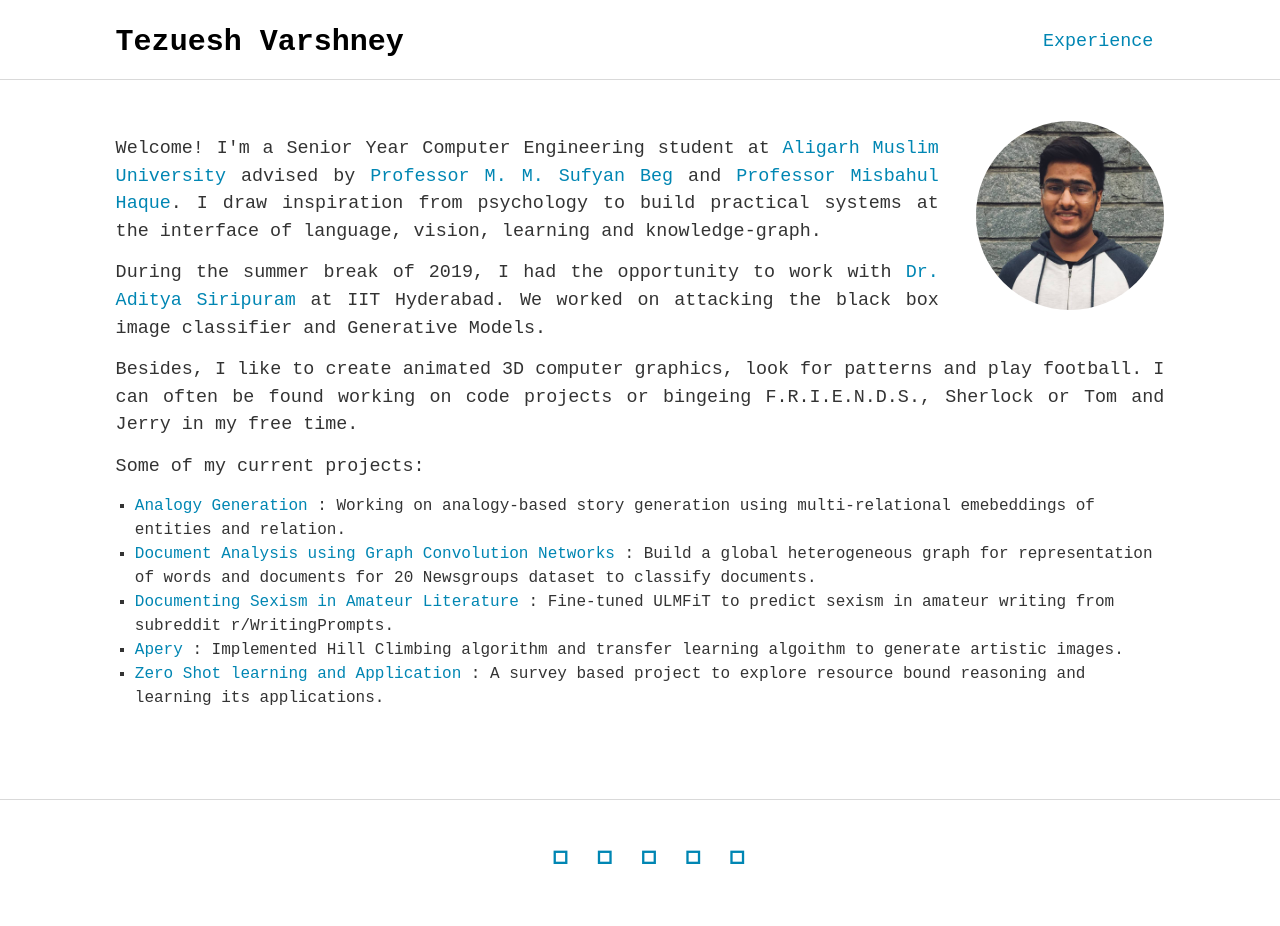
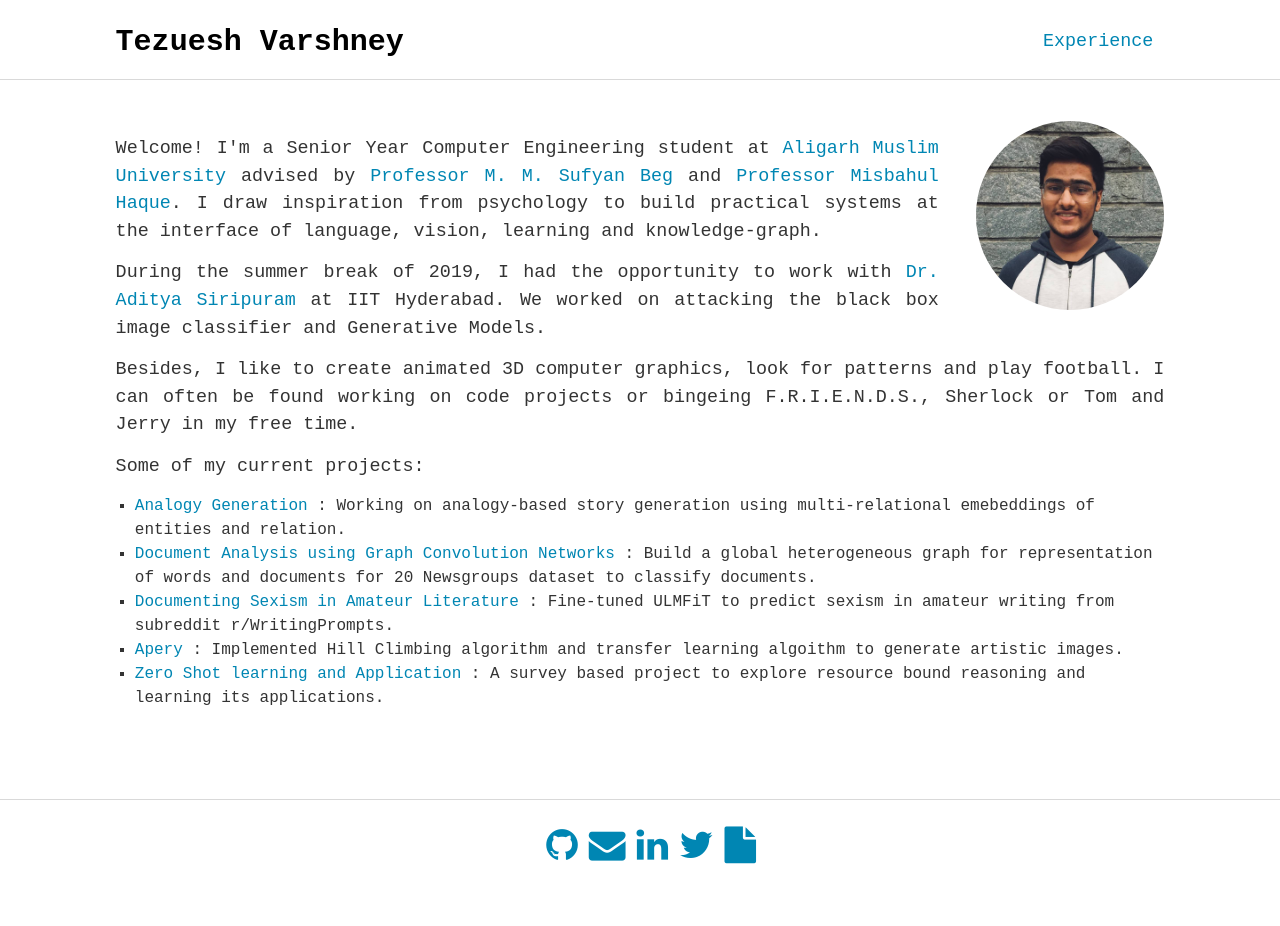
Before and after one commit to square-1111/square-1111.github.io, a Jekyll site: the page built from index.html, in a window 1280 px wide. Built offline with Jekyll 4.4.1, drawn with Linux system fonts in a browser that asks for light colours; some web fonts are replaced.

Commit message:
Font Awesome

```diff
--- a/_includes/footer.html
+++ b/_includes/footer.html
@@ -2,20 +2,20 @@
 		<div class="container" align="center">
 			<!-- <font size="-.4"> -->
 				<ul class="list">
-						<li><a href="https://github.com/square-1111/" class="icon brands fa-github fa-2x">
+						<li><a href="https://github.com/square-1111/" class="icon fa fa-github fa-2x">
 							<!-- <span class="label">square-1111</span> -->
 						</a></li>
-						<li><a href="mailto:tezueshvarshney@zhcet.ac.in" class="icon solid fa-envelope fa-2x">
+						<li><a href="mailto:tezueshvarshney@zhcet.ac.in" class="icon fa fa-envelope fa-2x">
 							<!-- <span class="label">tezueshvarshney@zhcet.ac.in</span> -->
 						</a></li>
-						<li><a href="https://www.linkedin.com/in/tezuesh"class="icon brands fa-linkedin fa-2x">
+						<li><a href="https://www.linkedin.com/in/tezuesh"class="icon fa fa-linkedin fa-2x">
 							<!-- <span class="label">tezuesh</span> -->
 						</a></li>
 				<!-- <br> -->
-						<li><a href="https://twitter.com/square_1111" class="icon brands fa-twitter fa-2x">
+						<li><a href="https://twitter.com/square_1111" class="icon fa fa-twitter fa-2x">
 							<!-- <span class="label">tezuesh</span> -->
 						</a></li>
-						<li><a href="data/resume.pdf" class="icon solid fa-file fa-2x">
+						<li><a href="data/resume.pdf" class="icon fa fa-file fa-2x">
 							<!-- <span class="label">Resume</span> -->
 
 							</a></li>
```
